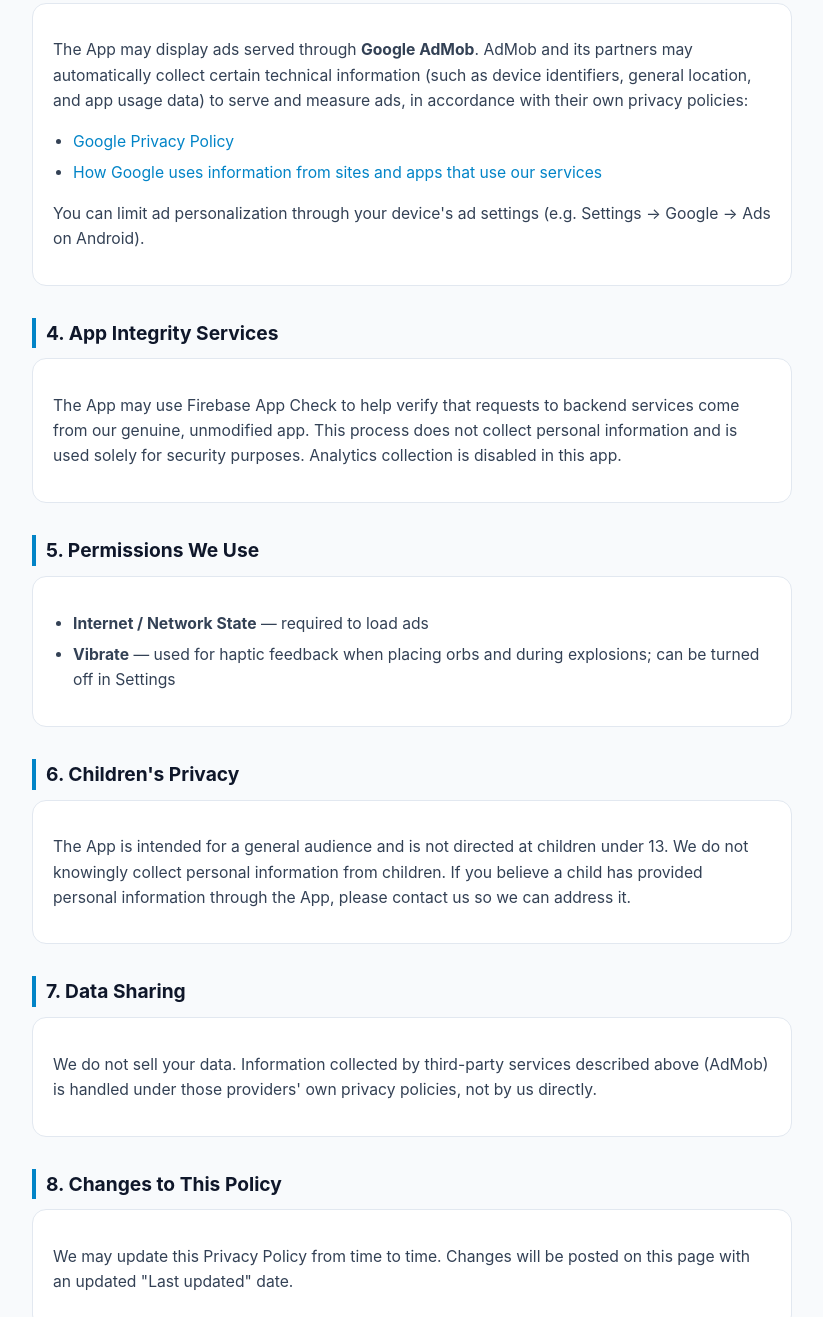
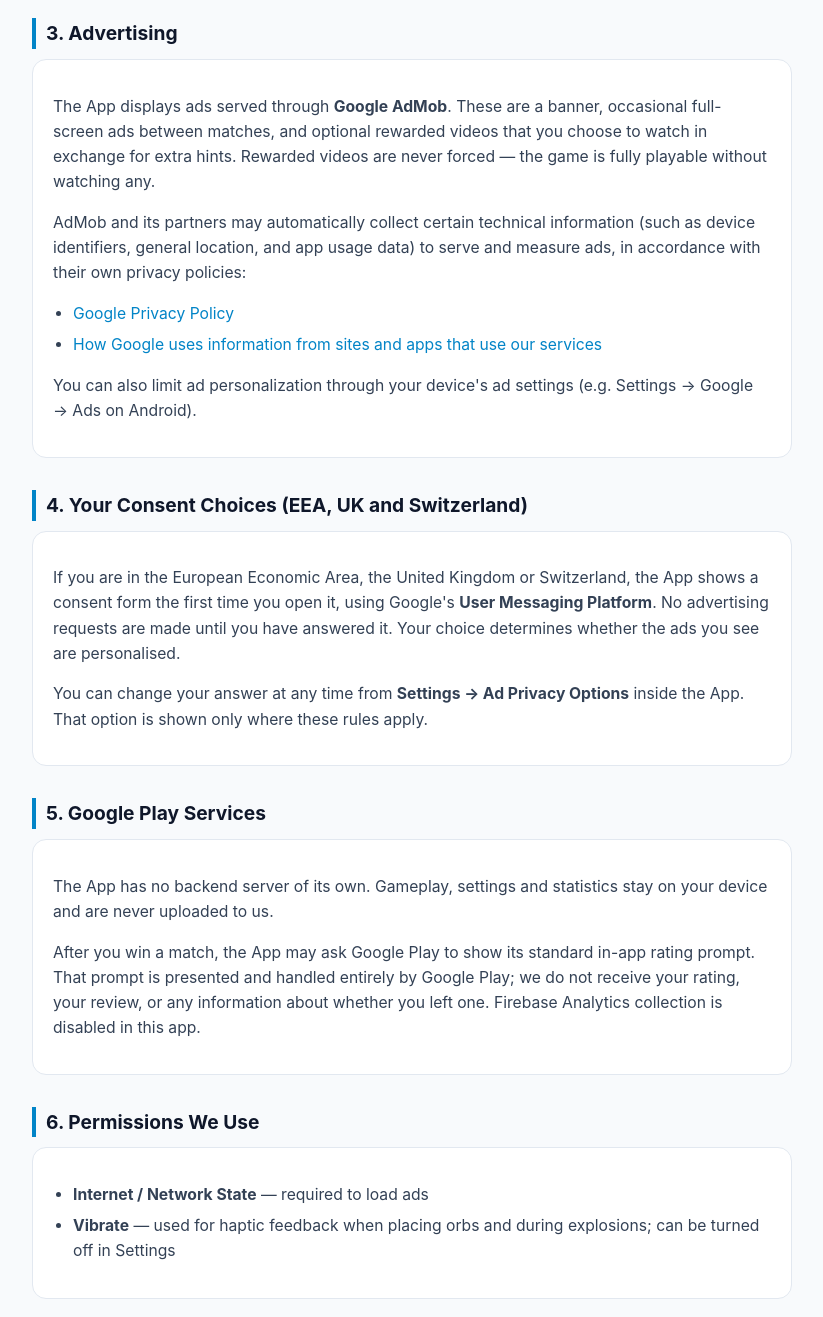
Before and after one commit to Dineshwaghade/chain-reaction-privacy-policy, a plain HTML site: page index.html in a window 1280 px wide. Shown: the part 876-2193 px from the top of the page, without its empty margins (228-1051 px from the left). Drawn offline with Linux system fonts and the light colour scheme.

Commit message:
Update index.html

```diff
--- a/index.html
+++ b/index.html
@@ -3,7 +3,7 @@
 <head>
 <meta charset="utf-8">
 <meta name="viewport" content="width=device-width, initial-scale=1">
-<title>Privacy Policy - Chain Reaction</title>
+<title>Privacy Policy - Popnova: Chain Reaction</title>
 <style>
   :root {
     color-scheme: light dark;
@@ -111,12 +111,12 @@
   <div class="container">
     <header>
       <h1>Privacy Policy</h1>
-      <div class="updated">Chain Reaction &middot; Last updated: August 22, 2026</div>
+      <div class="updated">Popnova: Chain Reaction &middot; Last updated: September 20, 2026</div>
     </header>
 
     <p>
-      This Privacy Policy explains how the <strong>Chain Reaction</strong> mobile app
-      ("the App", "we", "us") handles information. Chain Reaction is an offline,
+      This Privacy Policy explains how the <strong>Popnova: Chain Reaction</strong> mobile app
+      ("the App", "we", "us") handles information. It is an offline,
       single/multi-device strategy game. We built it to work without requiring an
       account, login, or personal profile of any kind.
     </p>
@@ -136,8 +136,10 @@
       <ul>
         <li>Sound and vibration on/off preferences</li>
         <li>Preferred board size, AI difficulty, and light/dark theme</li>
-        <li>Local play statistics such as matches played, best combo, and total
+        <li>Local play statistics such as matches played, wins, best combo, and total
           explosions</li>
+        <li>Hints earned from optional rewarded ads, and whether a rating prompt has
+          already been shown</li>
       </ul>
       <p>This data is stored using standard Android local storage and is removed
         automatically if you uninstall the App.</p>
@@ -145,27 +147,44 @@
 
     <h2>3. Advertising</h2>
     <div class="card">
-      <p>The App may display ads served through <strong>Google AdMob</strong>. AdMob
-        and its partners may automatically collect certain technical information
+      <p>The App displays ads served through <strong>Google AdMob</strong>. These are a
+        banner, occasional full-screen ads between matches, and optional rewarded videos
+        that you choose to watch in exchange for extra hints. Rewarded videos are never
+        forced &mdash; the game is fully playable without watching any.</p>
+      <p>AdMob and its partners may automatically collect certain technical information
         (such as device identifiers, general location, and app usage data) to serve
         and measure ads, in accordance with their own privacy policies:</p>
       <ul>
         <li><a href="https://policies.google.com/privacy" target="_blank" rel="noopener">Google Privacy Policy</a></li>
         <li><a href="https://policies.google.com/technologies/ads" target="_blank" rel="noopener">How Google uses information from sites and apps that use our services</a></li>
       </ul>
-      <p>You can limit ad personalization through your device's ad settings
+      <p>You can also limit ad personalization through your device's ad settings
         (e.g. Settings &rarr; Google &rarr; Ads on Android).</p>
     </div>
 
-    <h2>4. App Integrity Services</h2>
+    <h2>4. Your Consent Choices (EEA, UK and Switzerland)</h2>
     <div class="card">
-      <p>The App may use Firebase App Check to help verify that requests to backend
-        services come from our genuine, unmodified app. This process does not collect
-        personal information and is used solely for security purposes. Analytics
-        collection is disabled in this app.</p>
+      <p>If you are in the European Economic Area, the United Kingdom or Switzerland, the
+        App shows a consent form the first time you open it, using Google's
+        <strong>User Messaging Platform</strong>. No advertising requests are made until
+        you have answered it. Your choice determines whether the ads you see are
+        personalised.</p>
+      <p>You can change your answer at any time from
+        <strong>Settings &rarr; Ad Privacy Options</strong> inside the App. That option is
+        shown only where these rules apply.</p>
     </div>
 
-    <h2>5. Permissions We Use</h2>
+    <h2>5. Google Play Services</h2>
+    <div class="card">
+      <p>The App has no backend server of its own. Gameplay, settings and statistics stay
+        on your device and are never uploaded to us.</p>
+      <p>After you win a match, the App may ask Google Play to show its standard in-app
+        rating prompt. That prompt is presented and handled entirely by Google Play; we
+        do not receive your rating, your review, or any information about whether you
+        left one. Firebase Analytics collection is disabled in this app.</p>
+    </div>
+
+    <h2>6. Permissions We Use</h2>
     <div class="card">
       <ul>
         <li><strong>Internet / Network State</strong> &mdash; required to load ads</li>
@@ -174,7 +193,7 @@
       </ul>
     </div>
 
-    <h2>6. Children's Privacy</h2>
+    <h2>7. Children's Privacy</h2>
     <div class="card">
       <p>The App is intended for a general audience and is not directed at children
         under 13. We do not knowingly collect personal information from children. If
@@ -182,27 +201,27 @@
         please contact us so we can address it.</p>
     </div>
 
-    <h2>7. Data Sharing</h2>
+    <h2>8. Data Sharing</h2>
     <div class="card">
       <p>We do not sell your data. Information collected by third-party services
         described above (AdMob) is handled under those providers' own privacy
         policies, not by us directly.</p>
     </div>
 
-    <h2>8. Changes to This Policy</h2>
+    <h2>9. Changes to This Policy</h2>
     <div class="card">
       <p>We may update this Privacy Policy from time to time. Changes will be posted
         on this page with an updated "Last updated" date.</p>
     </div>
 
-    <h2>9. Contact Us</h2>
+    <h2>10. Contact Us</h2>
     <div class="card">
       <p>If you have questions about this Privacy Policy, contact us at:
         <a href="mailto:support.waghadestudio@gmail.com">support.waghadestudio@gmail.com</a></p>
     </div>
 
     <footer>
-      &copy; 2026 Chain Reaction. All rights reserved.
+      &copy; 2026 Popnova. All rights reserved.
     </footer>
   </div>
 </body>
```
